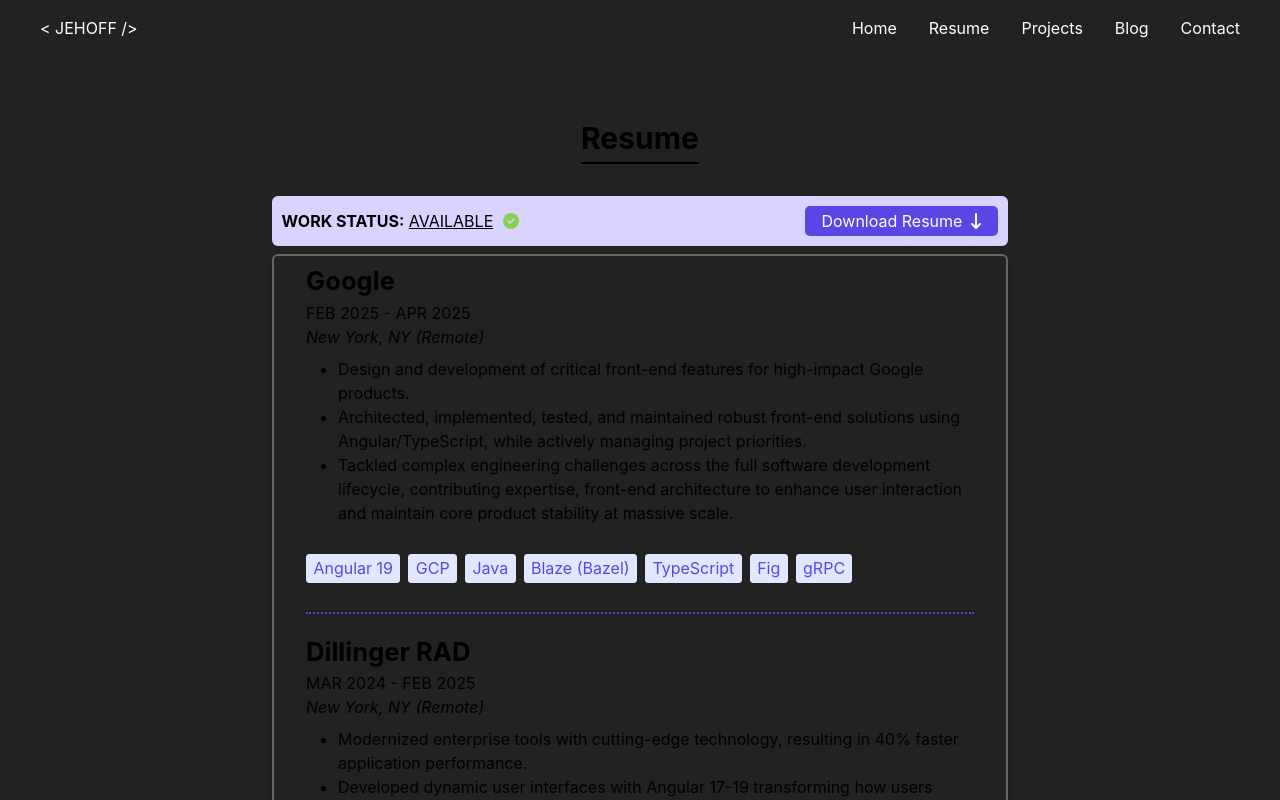
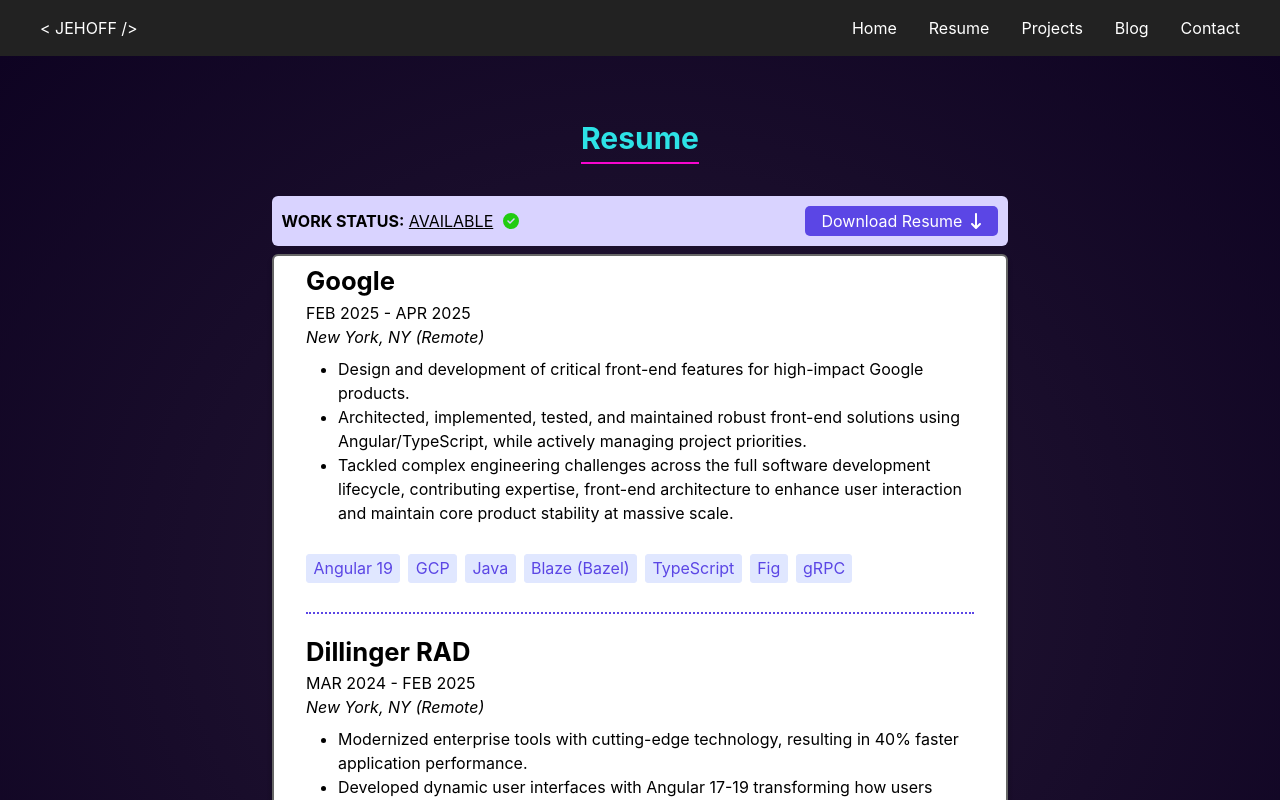
Before and after one commit to 12jihan/jehoff-porto, a React (Vite) app: page /resume in a window 1280 px wide. Shown: the top 800 px of the page. Built offline with nearby package versions, Linux system fonts and the light colour scheme.

Commit message:
trying to choose main colors

```diff
--- a/src/components/TechnologiesList/TechnologiesList.scss
+++ b/src/components/TechnologiesList/TechnologiesList.scss
@@ -20,10 +20,45 @@
     .tech-icon {
       font-size: 5rem;
     }
+    &:hover::before {
+      opacity: 1;
+    }
+
+    &::after {
+      transition: all 3s ease-in-out;
+    }
 
     &:hover {
+      position: relative;
       color: white;
-      background-color: #5b46e5;
+      // background-color: #5b46e5;
+      // background-color: #f706cf;
+      // z-index: 5;
+      &::after {
+        content: "";
+        z-index: -1;
+        position: absolute;
+        top: 0%;
+        left: 0%;
+        width: 100%;
+        height: 100%;
+        background-color: #f706cf;
+        border-radius: 10px;
+      }
+      &::before {
+        content: "";
+        background-color: #f706cf;
+        z-index: -1;
+        position: absolute;
+        top: -2px;
+        left: -2px;
+        background-size: 900%;
+        width: calc(100% + 4px);
+        height: calc(100% + 4px);
+        border-radius: 10px;
+        filter: blur(8px);
+        transition: all 3s ease-in-out;
+      }
     }
   }
 }
--- a/src/pages/Home/Home.scss
+++ b/src/pages/Home/Home.scss
@@ -31,7 +31,8 @@
   h2 {
     padding-bottom: 0.4rem;
     margin-bottom: 2rem;
-    border-bottom: 0.17rem solid black;
+    color: #2de2e6;
+    border-bottom: 0.17rem solid #f706cf;
   }
 }
 
--- a/src/pages/Resume/Resume.scss
+++ b/src/pages/Resume/Resume.scss
@@ -39,6 +39,7 @@
 }
 
 .job-container {
+  background-color: #ffffff;
   padding: 0.4rem 2rem;
   border: 2px solid #666;
   border-radius: 6px;
--- a/src/pages/Resume/Resume.tsx
+++ b/src/pages/Resume/Resume.tsx
@@ -4,10 +4,12 @@ import { ReactElement } from "react";
 import { Job } from "../../interfaces/Jobs/Job";
 import { FontAwesomeIcon } from "@fortawesome/react-fontawesome";
 import { faCheckCircle } from "@fortawesome/free-solid-svg-icons/faCheckCircle";
-import { faArrowDownShortWide } from "@fortawesome/free-solid-svg-icons";
 import { faArrowDownLong } from "@fortawesome/free-solid-svg-icons/faArrowDownLong";
+import { faXmarkCircle } from "@fortawesome/free-solid-svg-icons";
 
 function Resume(): ReactElement {
+  const available: boolean = true;
+
   return (
     <>
       <section className="resume-container">
@@ -18,12 +20,13 @@ function Resume(): ReactElement {
           <div className="jobs-header">
             <div className="header-item job-status">
               <p>
-                <b>WORK STATUS:</b> <u>AVAILABLE</u>
+                <b>WORK STATUS:</b>{" "}
+                {available ? <u>AVAILABLE</u> : <u>UNAVAILABLE</u>}
               </p>
               <FontAwesomeIcon
-                icon={faCheckCircle}
-                color="#87cf55"
-                enableBackground="true"
+                icon={available ? faCheckCircle : faXmarkCircle}
+                color={available ? "#22cc11" : "#bb4444"}
+                // enableBackground="true"
                 size="1x"
               />
             </div>
--- a/src/styles/base/_reset.scss
+++ b/src/styles/base/_reset.scss
@@ -9,7 +9,7 @@
 }
 
 html {
-  background-color: #222;
+  background-image: radial-gradient(#241734 5%, #0d0221);
   font-size: 16px;
   scroll-behavior: smooth;
 }
```
